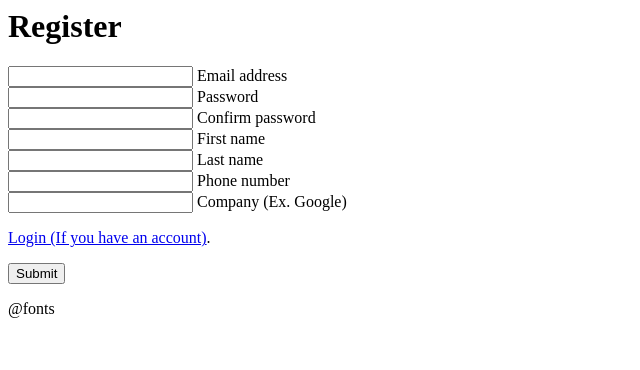
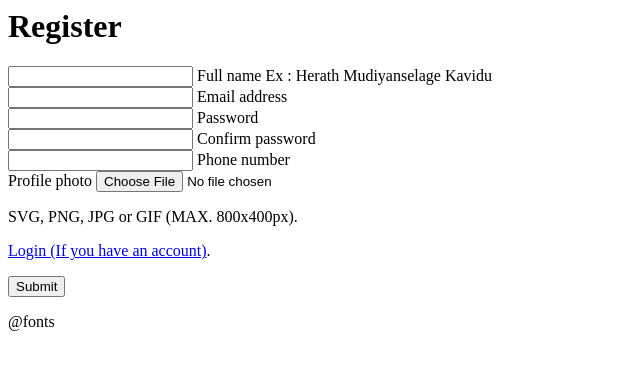
Before and after one commit to kavishan2003/LMS, a Laravel app: page /register in a window 1280 px wide. Shown: the top 370 px of the page, without its empty margins (0-640 px from the left). Run offline with Laravel 12, Linux system fonts and the light colour scheme; some libraries are stand-ins or nearby versions.

Commit message:
made the views

```diff
--- a/resources/views/auth/register.blade.php
+++ b/resources/views/auth/register.blade.php
@@ -8,44 +8,86 @@
     <h1 class=" text-2xl mx-10">Register</h1>
 
 
-<form class="max-w-md mt-10 mx-auto">
+    @if ($errors->any())
+        <div class="alert alert-danger">
+            <ul class="list-disc list-inside text-red-500">
+                @foreach ($errors->all() as $error)
+                    <li>{{ $error }}</li>
+                @endforeach
+            </ul>
+        </div>
+
+    @endif
+
+    <form method="POST" action="{{ route('register.store') }}" class="max-w-md mt-10 mx-auto">
+        @csrf
         <div class="relative z-0 w-full mb-5 group">
-      <input type="email" name="floating_email" id="floating_email" class="block py-2.5 px-0 w-full text-sm text-heading bg-transparent border-0 border-b-2 border-default-medium appearance-none focus:outline-none focus:ring-0 focus:border-brand peer" placeholder=" " required />
-      <label for="floating_email" class="absolute text-sm text-body duration-300 transform -translate-y-6 scale-75 top-3 -z-10 origin-[0] peer-focus:start-0 peer-focus:text-fg-brand peer-placeholder-shown:scale-100 peer-placeholder-shown:translate-y-0 peer-focus:scale-75 peer-focus:-translate-y-6 rtl:peer-focus:translate-x-1/4 rtl:peer-focus:left-auto">Email address</label>
+            <input type="name" name="name" id="full_name"
+                class="block py-2.5 px-0 w-full text-sm text-heading bg-transparent border-0 border-b-2 border-default-medium appearance-none focus:outline-none focus:ring-0 focus:border-brand peer"
+                placeholder=" " />
+            <label for="full_name"
+                class="absolute text-sm text-body duration-300 transform -translate-y-6 scale-75 top-3 -z-10 origin-[0] peer-focus:start-0 peer-focus:text-fg-brand peer-placeholder-shown:scale-100 peer-placeholder-shown:translate-y-0 peer-focus:scale-75 peer-focus:-translate-y-6 rtl:peer-focus:translate-x-1/4 rtl:peer-focus:left-auto">Full
+                name</label>
+            <label for="" class="absolute text-sm text-body my-2">Ex : Herath Mudiyanselage Kavidu</label>
+        </div>
+        <div class="relative z-0 w-full mb-5 mt-10 group">
+
+            <input type="email" name="email" id="floating_email"
+                class="block py-2.5 px-0 w-full text-sm text-heading bg-transparent border-0 border-b-2 border-default-medium appearance-none focus:outline-none focus:ring-0 focus:border-brand peer"
+                placeholder=" " />
+            <label for="floating_email"
+                class="absolute text-sm text-body duration-300 transform -translate-y-6 scale-75 top-3 -z-10 origin-[0] peer-focus:start-0 peer-focus:text-fg-brand peer-placeholder-shown:scale-100 peer-placeholder-shown:translate-y-0 peer-focus:scale-75 peer-focus:-translate-y-6 rtl:peer-focus:translate-x-1/4 rtl:peer-focus:left-auto">Email
+                address</label>
         </div>
         <div class="relative z-0 w-full mb-5 group">
-      <input type="password" name="floating_password" id="floating_password" class="block py-2.5 px-0 w-full text-sm text-heading bg-transparent border-0 border-b-2 border-default-medium appearance-none focus:outline-none focus:ring-0 focus:border-brand peer" placeholder=" " required />
-      <label for="floating_password" class="absolute text-sm text-body duration-300 transform -translate-y-6 scale-75 top-3 -z-10 origin-[0] peer-focus:start-0 peer-focus:text-fg-brand peer-placeholder-shown:scale-100 peer-placeholder-shown:translate-y-0 peer-focus:scale-75 peer-focus:-translate-y-6 rtl:peer-focus:translate-x-1/4 rtl:peer-focus:left-auto">Password</label>
+            <input type="password" name="password" id="floating_password"
+                class="block py-2.5 px-0 w-full text-sm text-heading bg-transparent border-0 border-b-2 border-default-medium appearance-none focus:outline-none focus:ring-0 focus:border-brand peer"
+                placeholder=" " />
+            <label for="floating_password"
+                class="absolute text-sm text-body duration-300 transform -translate-y-6 scale-75 top-3 -z-10 origin-[0] peer-focus:start-0 peer-focus:text-fg-brand peer-placeholder-shown:scale-100 peer-placeholder-shown:translate-y-0 peer-focus:scale-75 peer-focus:-translate-y-6 rtl:peer-focus:translate-x-1/4 rtl:peer-focus:left-auto">Password</label>
         </div>
         <div class="relative z-0 w-full mb-5 group">
-      <input type="password" name="repeat_password" id="floating_repeat_password" class="block py-2.5 px-0 w-full text-sm text-heading bg-transparent border-0 border-b-2 border-default-medium appearance-none focus:outline-none focus:ring-0 focus:border-brand peer" placeholder=" " required />
-      <label for="floating_repeat_password" class="absolute text-sm text-body duration-300 transform -translate-y-6 scale-75 top-3 -z-10 origin-[0] peer-focus:start-0 peer-focus:text-fg-brand peer-placeholder-shown:scale-100 peer-placeholder-shown:translate-y-0 peer-focus:scale-75 peer-focus:-translate-y-6 rtl:peer-focus:translate-x-1/4 rtl:peer-focus:left-auto">Confirm password</label>
+            <input type="password" name="password_confirmation" id="floating_repeat_password"
+                class="block py-2.5 px-0 w-full text-sm text-heading bg-transparent border-0 border-b-2 border-default-medium appearance-none focus:outline-none focus:ring-0 focus:border-brand peer"
+                placeholder=" " />
+            <label for="floating_repeat_password"
+                class="absolute text-sm text-body duration-300 transform -translate-y-6 scale-75 top-3 -z-10 origin-[0] peer-focus:start-0 peer-focus:text-fg-brand peer-placeholder-shown:scale-100 peer-placeholder-shown:translate-y-0 peer-focus:scale-75 peer-focus:-translate-y-6 rtl:peer-focus:translate-x-1/4 rtl:peer-focus:left-auto">Confirm
+                password</label>
         </div>
+
         <div class="grid md:grid-cols-2 md:gap-6">
             <div class="relative z-0 w-full mb-5 group">
-        <input type="text" name="floating_first_name" id="floating_first_name" class="block py-2.5 px-0 w-full text-sm text-heading bg-transparent border-0 border-b-2 border-default-medium appearance-none focus:outline-none focus:ring-0 focus:border-brand peer" placeholder=" " required />
-        <label for="floating_first_name" class="absolute text-sm text-body duration-300 transform -translate-y-6 scale-75 top-3 -z-10 origin-[0] peer-focus:start-0 peer-focus:text-fg-brand peer-placeholder-shown:scale-100 peer-placeholder-shown:translate-y-0 peer-focus:scale-75 peer-focus:-translate-y-6 rtl:peer-focus:translate-x-1/4 rtl:peer-focus:left-auto">First name</label>
+                <input type="tel" name="phone" id="floating_phone"
+                    class="block py-2.5 px-0 w-full text-sm text-heading bg-transparent border-0 border-b-2 border-default-medium appearance-none focus:outline-none focus:ring-0 focus:border-brand peer"
+                    placeholder=" " />
+                <label for="floating_phone"
+                    class="absolute text-sm text-body duration-300 transform -translate-y-6 scale-75 top-3 -z-10 origin-[0] peer-focus:start-0 peer-focus:text-fg-brand peer-placeholder-shown:scale-100 peer-placeholder-shown:translate-y-0 peer-focus:scale-75 peer-focus:-translate-y-6 rtl:peer-focus:translate-x-1/4 rtl:peer-focus:left-auto">Phone
+                    number</label>
             </div>
             <div class="relative z-0 w-full mb-5 group">
-        <input type="text" name="floating_last_name" id="floating_last_name" class="block py-2.5 px-0 w-full text-sm text-heading bg-transparent border-0 border-b-2 border-default-medium appearance-none focus:outline-none focus:ring-0 focus:border-brand peer" placeholder=" " required />
-        <label for="floating_last_name" class="absolute text-sm text-body duration-300 transform -translate-y-6 scale-75 top-3 -z-10 origin-[0] peer-focus:start-0 peer-focus:text-fg-brand peer-placeholder-shown:scale-100 peer-placeholder-shown:translate-y-0 peer-focus:scale-75 peer-focus:-translate-y-6 rtl:peer-focus:translate-x-1/4 rtl:peer-focus:left-auto">Last name</label>
+                {{-- <input type="text" name="floating_company" id="floating_company" class="block py-2.5 px-0 w-full text-sm text-heading bg-transparent border-0 border-b-2 border-default-medium appearance-none focus:outline-none focus:ring-0 focus:border-brand peer" placeholder=" "  />
+        <label for="floating_company" class="absolute text-sm text-body duration-300 transform -translate-y-6 scale-75 top-3 -z-10 origin-[0] peer-focus:start-0 peer-focus:text-fg-brand peer-placeholder-shown:scale-100 peer-placeholder-shown:translate-y-0 peer-focus:scale-75 peer-focus:-translate-y-6 rtl:peer-focus:translate-x-1/4 rtl:peer-focus:left-auto">Company (Ex. Google)</label> --}}
+
             </div>
-  </div>
-  <div class="grid md:grid-cols-2 md:gap-6">
-    <div class="relative z-0 w-full mb-5 group">
-        <input type="tel" pattern="[0-9]{3}-[0-9]{3}-[0-9]{4}" name="floating_phone" id="floating_phone" class="block py-2.5 px-0 w-full text-sm text-heading bg-transparent border-0 border-b-2 border-default-medium appearance-none focus:outline-none focus:ring-0 focus:border-brand peer" placeholder=" " required />
-        <label for="floating_phone" class="absolute text-sm text-body duration-300 transform -translate-y-6 scale-75 top-3 -z-10 origin-[0] peer-focus:start-0 peer-focus:text-fg-brand peer-placeholder-shown:scale-100 peer-placeholder-shown:translate-y-0 peer-focus:scale-75 peer-focus:-translate-y-6 rtl:peer-focus:translate-x-1/4 rtl:peer-focus:left-auto">Phone number</label>
+
         </div>
         <div class="relative z-0 w-full mb-5 group">
-        <input type="text" name="floating_company" id="floating_company" class="block py-2.5 px-0 w-full text-sm text-heading bg-transparent border-0 border-b-2 border-default-medium appearance-none focus:outline-none focus:ring-0 focus:border-brand peer" placeholder=" " required />
-        <label for="floating_company" class="absolute text-sm text-body duration-300 transform -translate-y-6 scale-75 top-3 -z-10 origin-[0] peer-focus:start-0 peer-focus:text-fg-brand peer-placeholder-shown:scale-100 peer-placeholder-shown:translate-y-0 peer-focus:scale-75 peer-focus:-translate-y-6 rtl:peer-focus:translate-x-1/4 rtl:peer-focus:left-auto">Company (Ex. Google)</label>
+
+            <label class="block mb-2.5 text-sm font-medium  text-body" for="file_input">Profile photo</label>
+            <input
+                class="cursor-pointer bg-neutral-secondary-medium border border-default-medium text-heading text-sm rounded-base focus:ring-brand focus:border-brand block w-full shadow-xs placeholder:text-body"
+                aria-describedby="file_input_help" id="file_input" type="file">
+            <p class="mt-1 text-sm text-gray-500 dark:text-gray-300" id="file_input_help">SVG, PNG, JPG or GIF (MAX.
+                800x400px).</p>
+
         </div>
         <label for="remember" class="flex items-center mb-5">
-        {{-- <input id="remember" type="checkbox" value="" class="w-4 h-4 border border-default-medium rounded-xs bg-neutral-secondary-medium focus:ring-2 focus:ring-brand-soft" required /> --}}
-        <p class="ms-2 text-sm font-medium text-heading select-none"> <a href="{{ route('login') }}" class="text-fg-brand hover:underline">Login (If you have an account)</a>.</p>
+            {{-- <input id="remember" type="checkbox" value="" class="w-4 h-4 border border-default-medium rounded-xs bg-neutral-secondary-medium focus:ring-2 focus:ring-brand-soft"  /> --}}
+            <p class="ms-2 text-sm font-medium text-heading select-none"> <a href="{{ route('login') }}"
+                    class="text-fg-brand hover:underline">Login (If you have an account)</a>.</p>
         </label>
-  </div>
-  <button type="submit" class="text-white bg-brand box-border border border-transparent hover:bg-brand-strong focus:ring-4 focus:ring-brand-medium shadow-xs font-medium leading-5 rounded-base text-sm px-4 py-2.5 focus:outline-none">Submit</button>
+        <button type="submit"
+            class="text-white bg-brand box-border border border-transparent hover:bg-brand-strong focus:ring-4 focus:ring-brand-medium shadow-xs font-medium leading-5 rounded-base text-sm px-4 py-2.5 focus:outline-none">Submit</button>
     </form>
 
 </div>
--- a/routes/web.php
+++ b/routes/web.php
@@ -1,10 +1,13 @@
 <?php
 
 use Illuminate\Support\Facades\Route;
+use App\Http\Controllers\AuthController;
 
 Route::get('/', function () {
     return view('layouts.app');
 });
+
+Route::post('/register', [AuthController::class, 'store'])->name('register.store');
 
 Route::get('/login', function () {
     return view('auth.login');
```
Also changed, not shown: app/Http/Controllers/AuthController.php (added, +39 -0 lines), app/Models/User.php (+4 -4 lines), database/migrations/0001_01_01_000000_create_users_table.php, resources/views/auth/forgotPassword.blade.php (added). Lines whose indentation alone changed are shown as unchanged.
